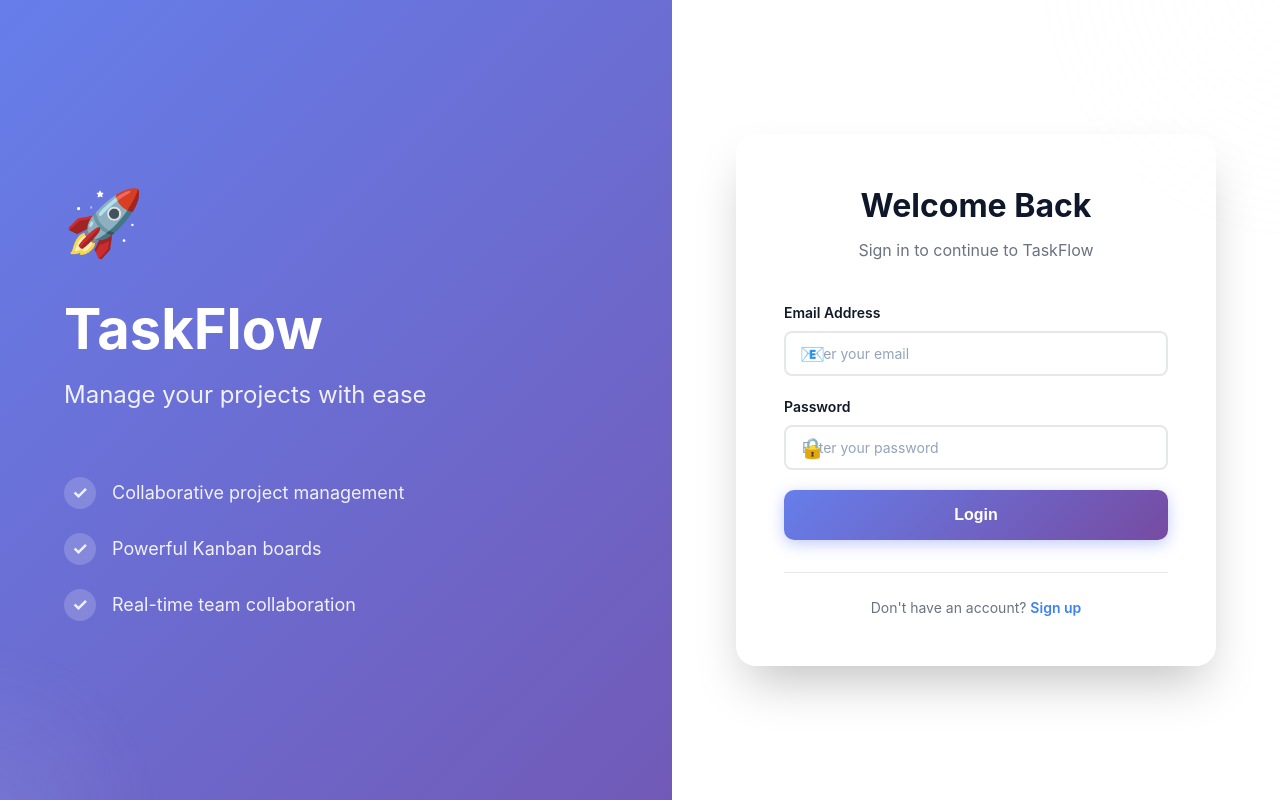
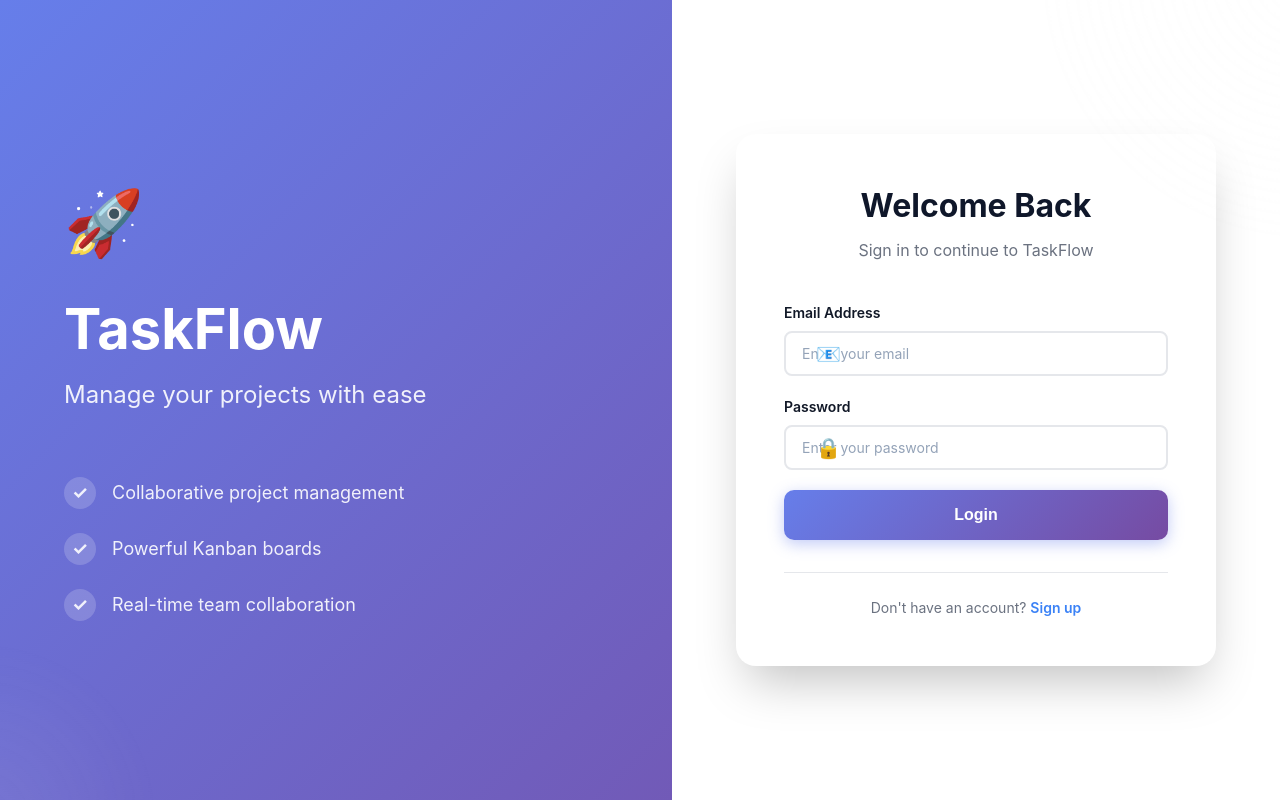
Before and after one commit to rayenabdesselem-lab/todo_frontend, a React (Create React App) app: page /login in a window 1280 px wide. Built offline with nearby package versions, Linux system fonts and the light colour scheme.

Commit message:
input-icon

```diff
--- a/package.json
+++ b/package.json
@@ -7,7 +7,7 @@
     "@testing-library/dom": "^10.4.1",
     "@testing-library/jest-dom": "^6.9.1",
     "@testing-library/react": "^16.3.2",
-    "@testing-library/user-event": "^13.5.0",
+    "@testing-library/user-event": "^14.6.1",
     "axios": "^1.13.3",
     "lucide-react": "^0.563.0",
     "react": "^18.3.1",
--- a/src/components/Auth.css
+++ b/src/components/Auth.css
@@ -191,7 +191,7 @@
 
 .input-icon {
   position: absolute;
-  left: 1rem;
+  left: 2rem;
   font-size: 1.25rem;
   pointer-events: none;
   z-index: 1;
```
Also changed, not shown: 1 other file (tests, documents, lock files or other folders).
